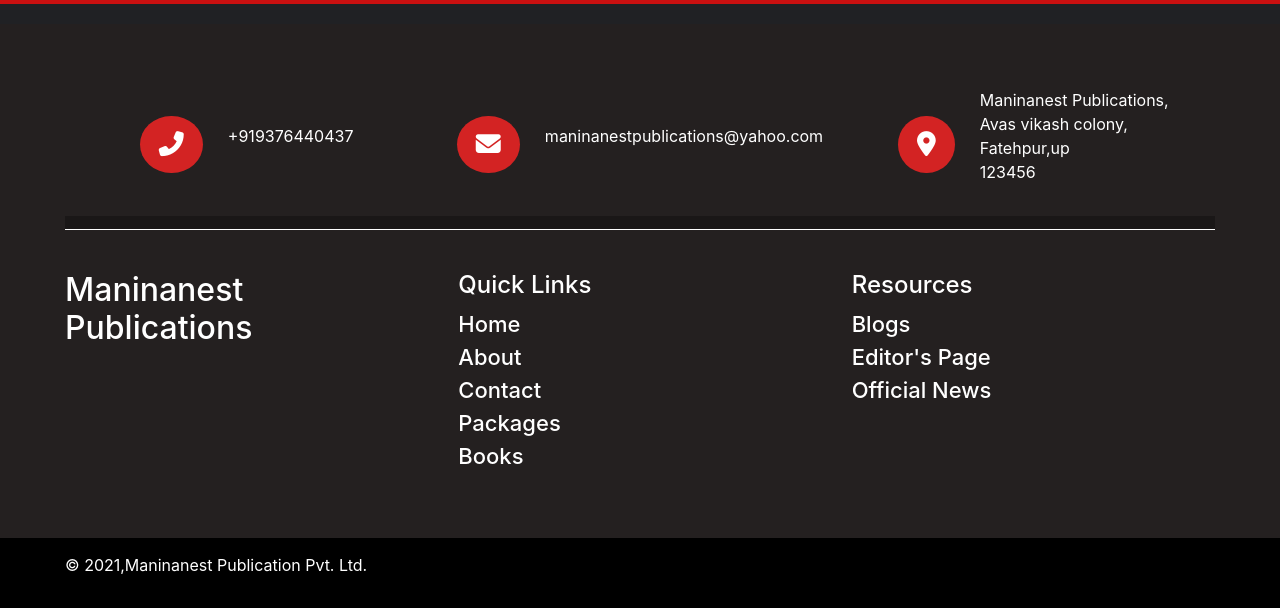
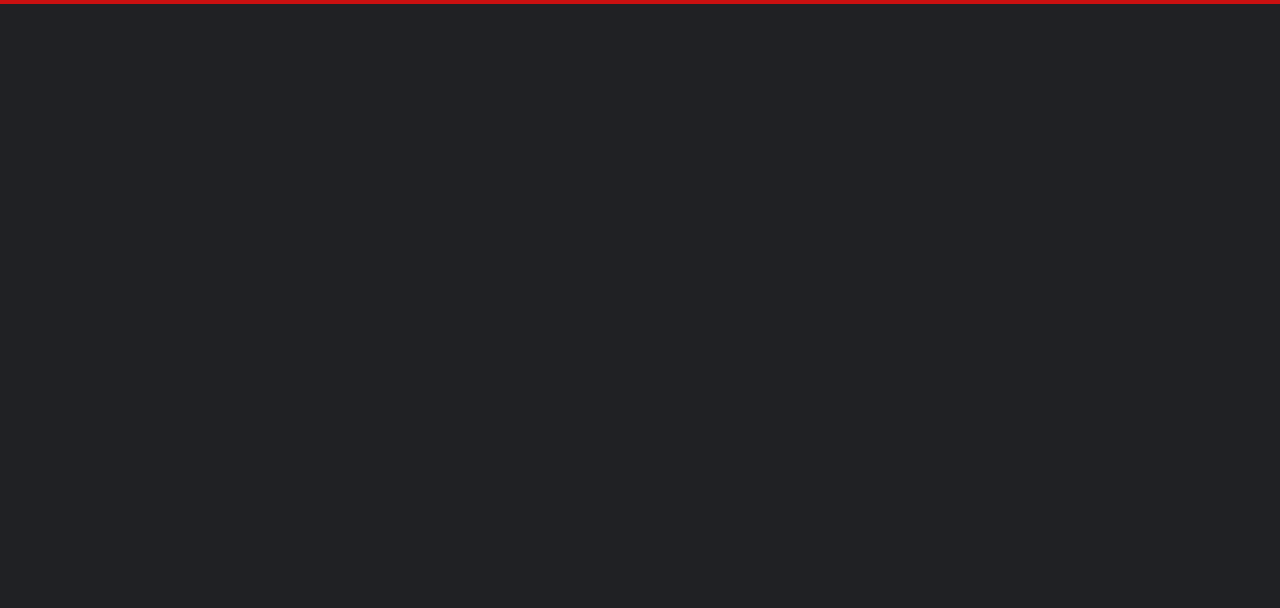
Before and after one commit to S-Ayush/mnp-backend, a website: page public/books.html in a window 1280 px wide. Shown: the part 385-993 px from the top of the page. After the commit the page ends 800 px from the top, so only its background shows below. Drawn offline with nearby package versions, Linux system fonts and the light colour scheme; no server answers.

Commit message:
ss deleted

```diff
--- a/public/books.html
+++ b/public/books.html
@@ -174,53 +174,6 @@
       <div class="books-tab row" id="booksTab"></div>
     </div>
 
-    <div class="container-fluid footer">
-      <div class="row icons-tab">
-        <div class="col-lg-4 col-md-6 col-12">
-          <a><i class="fas fa-phone-alt"></i></a>
-          <p class="d-lg-block d-inline"><br />+919376440437</p>
-        </div>
-        <div class="col-lg-4 col-12">
-          <a><i class="fas fa-envelope"></i></a>
-          <p class="d-lg-block d-inline">
-            <br />maninanestpublications@yahoo.com
-          </p>
-        </div>
-        <div class="col-lg-4 col-12 add d-f">
-          <a><i class="fas fa-map-marker-alt"></i></a>
-          <p class="d-lg-block d-inline">
-            <br /><span
-              >Maninanest Publications,<br />Avas vikash colony,<br />Fatehpur,up<br />123456</span
-            >
-          </p>
-        </div>
-      </div>
-      <hr />
-      <div class="row links">
-        <div class="col-lg-4 col-12">
-          <h2>Maninanest Publications</h2>
-        </div>
-        <div class="col-lg-4 col-12">
-          <h4>Quick Links</h4>
-          <a href="/">Home</a>
-          <a href="about.html">About</a>
-          <a href="contact.html">Contact</a>
-          <a href="anthologypackages.html">Packages</a>
-          <a href="books.html">Books</a>
-        </div>
-        <div class="col-lg-4 col-12">
-          <h4>Resources</h4>
-          <a href="blogs.html">Blogs</a>
-          <a>Editor's Page</a>
-          <a>Official News</a>
-        </div>
-      </div>
-    </div>
-
-    <div class="container-fluid end">
-      <p>© 2021,Maninanest Publication Pvt. Ltd.</p>
-    </div>
-
     <script
       type="text/javascript"
       src="//code.jquery.com/jquery-1.11.0.min.js"
```
Also changed, not shown: public/uploads/Screenshot (13).png (deleted), public/uploads/Screenshot (14).png (deleted), public/uploads/Screenshot (15).png (deleted), public/uploads/Screenshot (6).png (deleted), public/uploads/Screenshot (8).png (deleted).
